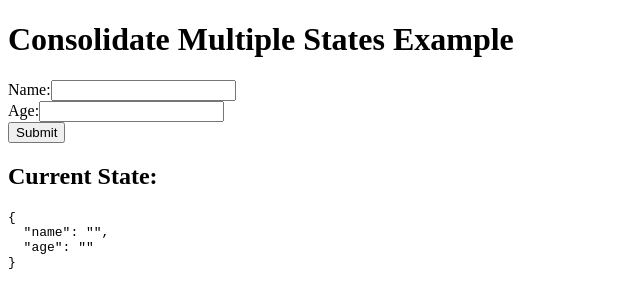
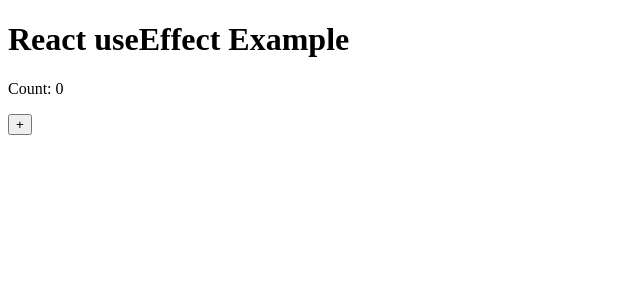
Before and after one commit to Devoir23/HTML-CSS-JAVASCRIPT, a React (Create React App) app in the folder React/react-series/: page / in a window 1280 px wide. Shown: the top 308 px of the page, without its empty margins (0-640 px from the left). Built offline with nearby package versions, Linux system fonts and the light colour scheme.

Commit message:
useEffect - logging a message

```diff
--- a/React/react-series/src/App.js
+++ b/React/react-series/src/App.js
@@ -1,61 +1,21 @@
-// multiple to one state example
-import React, { useState } from 'react'
+// learning about useEffect
+import React, { useState, useEffect } from "react";
 
-function ConsolidateStateExample() {
-  // using a single state object to manage multiple pieces of state
-  const [formState, setFormState] = useState({
-    // stores the name input and age input
-    name: "",
-    age: "",
-  });
+function  App(){
+  const [count, setCount] = useState(0);
 
-  // handler function to update the state dynamically base in input changes
-  const handleChange = (e) => {
-    const { name, value } = e.target; // destructure the input's name and value
-    //update the specific property in formState
-    setFormState((prevState) => ({
-      ...prevState, // retain all existing properties in the state
-      [name]: value, // update the property that mathces thge input's name
-    }))
-  };
+  // using useEffect to log a message
+  useEffect(() => {
+    console.log('count updated: ${count}');
+  }, [count]);
 
-  // function to handle the sumbmission
-  const handleSubmit = (e) => {
-    e.preventDefault();
-    console.log("submitted Data: ", formState);
-  };
-
-  return (
-    <div>
-      <h1>Consolidate Multiple States Example</h1>
-      <form onSubmit={handleSubmit}>
-        {/* Input for Name */}
-        <div>
-          <label>Name:</label>
-          <input
-            type="text"
-            name="name" // Corresponds to the "name" property in formState
-            value={formState.name} // Controlled input, synced with formState
-            onChange={handleChange} // Update state when the input changes
-          />
-        </div>
-        {/* Input for Age */}
-        <div>
-          <label>Age:</label>
-          <input
-            type="number"
-            name="age" // Corresponds to the "age" property in formState
-            value={formState.age} // Controlled input, synced with formState
-            onChange={handleChange} // Update state when the input changes
-          />
-        </div>
-        <button type="submit">Submit</button>
-      </form>
-      {/* Display the current state in a readable JSON format */}
-      <h2>Current State:</h2>
-      <pre>{JSON.stringify(formState, null, 2)}</pre>
-    </div>
+  return(
+    <dv>
+      <h1>React useEffect Example</h1>
+      <p>Count: {count}</p>
+      <button onClick={() => setCount(count + 1)}>+</button>
+    </dv>
   );
 }
 
-export default ConsolidateStateExample;
+export default App;
```
